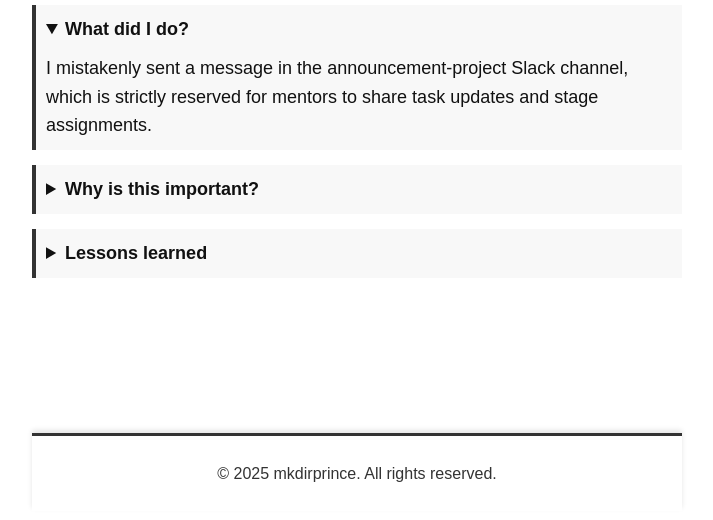
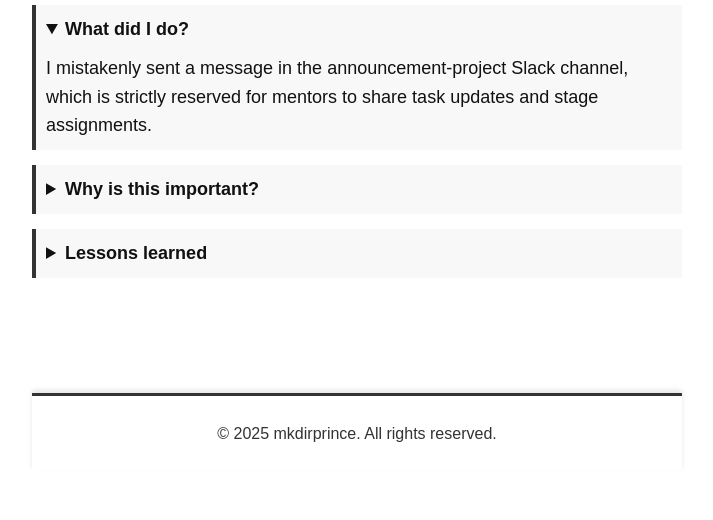
Before and after one commit to mkdirprince/mkdirprince.github.io, a plain HTML site: page index.html in a window 1280 px wide. Shown: the part 134-654 px from the top of the page, without its empty margins (283-996 px from the left). Drawn offline with Linux system fonts and the light colour scheme.

Commit message:
refactor

```diff
--- a/main.css
+++ b/main.css
@@ -36,12 +36,12 @@ main {
 }
 
 footer {
-  background: #fff; /* Keeping it clean and in line with the body */
+  background: #fff;
   text-align: center;
   font-size: 16px;
   color: #333;
   padding: 20px 0;
-  margin-top: 80px; /* Increased spacing between main content and footer */
+  margin-top: 40px;
   border-top: 3px solid #333; /* Thick, dark line for clear separation */
   box-shadow: 0 -3px 5px rgba(0, 0, 0, 0.1); /* Subtle shadow effect */
 }
```
